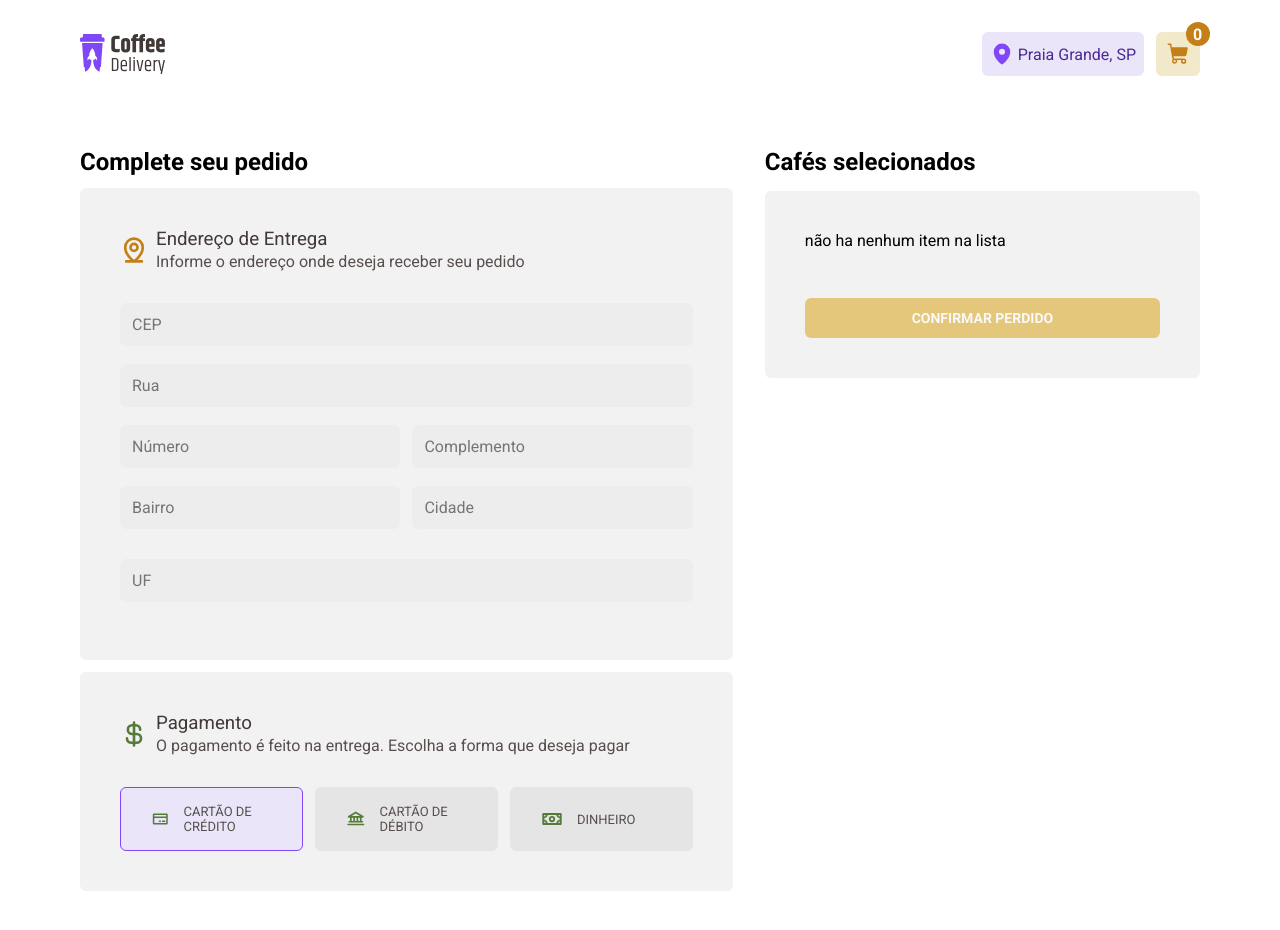
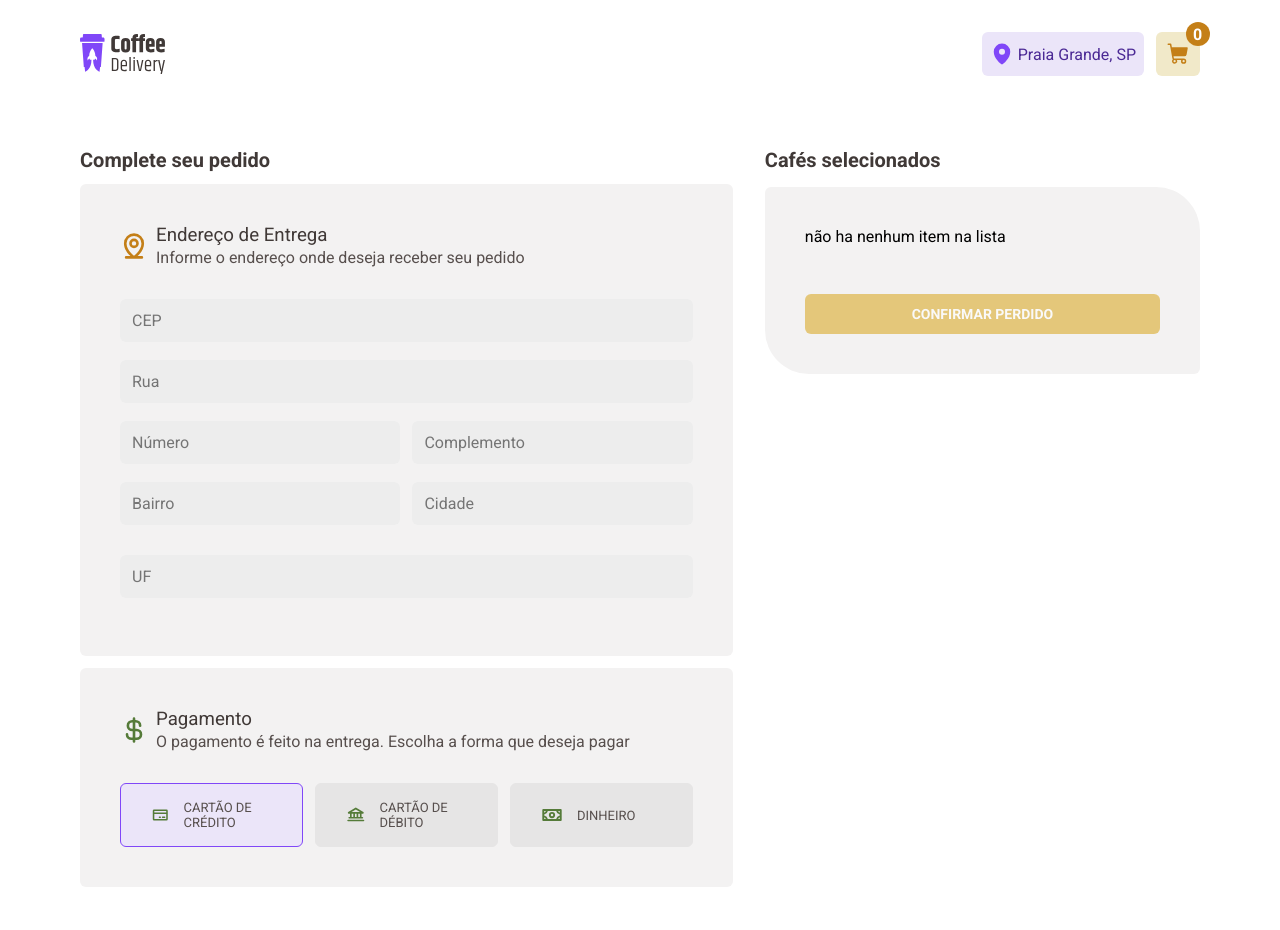
Before and after one commit to EnzoXavier1001/coffee-delivery, a React (Vite) app: page /checkout in a window 1280 px wide. Built offline with nearby package versions, Linux system fonts and the light colour scheme.

Commit message:
styles: add styles in checkout

```diff
--- a/src/pages/Checkout/index.tsx
+++ b/src/pages/Checkout/index.tsx
@@ -1,10 +1,10 @@
+import { ButtonPayment, ButtonRemove, ButtonWrapper, ButtonsWrapper, CardDivider, CheckoutContainer, CloseOrder, CoffeeCard, CoffeeCardWrapper, CoffeeDisplay, CoffeeDisplayContainer, CoffeeDisplayList, CoffeeTotalAmount, FormCheckout, FormCheckoutStyles, FormGroup, FormPayment, FormWrapper } from "./styles";
 import { Bank, CreditCard, CurrencyDollar, MapPinLine, Minus, Money, Plus, Trash } from "@phosphor-icons/react";
-import { ButtonPayment, ButtonRemove, ButtonWrapper, ButtonsWrapper, CardDivider, CheckoutContainer, CloseOrder, CoffeeCard, CoffeeCardWrapper, CoffeeDisplay, CoffeeDisplayContainer, CoffeeDisplayList, CoffeeTotalAmount, FormCheckout, FormCheckoutStyles, FormGroup, FormPayment, FormWrapper } from "./styles";
+import * as zod from 'zod'
+import { useNavigate } from "react-router-dom";
 import { useForm } from "react-hook-form";
-import * as zod from 'zod'
 import { useContext, useState } from "react";
 import { CartContext } from "../../context/CartContext";
-import { useNavigate } from "react-router-dom";
 import { formatAmount } from "../../utils/formatAmount";
 import { OrderInfo } from "../Success";
 
@@ -21,11 +21,17 @@ const CheckoutFormValidationSchema = zod.object({
 
 type CheckoutFormData = zod.infer<typeof CheckoutFormValidationSchema>
 
+interface formPayment {
+    creditCard: boolean
+    debitCard: boolean
+    money: boolean
+}
+
 export function Checkout() {
     const navigate = useNavigate()
     const { cart, handleAddCartQuantity, handleDeleteCoffee, handleRemoveCartQuantity} = useContext(CartContext)
     const { register, handleSubmit, reset } = useForm<CheckoutFormData>()
-    const [isActive, setIsActive] = useState({
+    const [isActive, setIsActive] = useState<formPayment>({
         creditCard: true,
         debitCard: false,
         money: false,
@@ -35,6 +41,7 @@ export function Checkout() {
         const itemTotal = cartItem.amount * cartItem.quantity!;
         return prevCart + itemTotal;
     }, 0);
+
 
     function handleUpdateFormPayment(payment: string) {
         switch(payment) {
--- a/src/pages/Checkout/styles.ts
+++ b/src/pages/Checkout/styles.ts
@@ -18,6 +18,12 @@ export const FormWrapper = styled.div`
     display: flex;
     flex-direction: column;
     gap: 1.2rem;
+
+    h2 {
+        color: ${props => props.theme['--base-subtitle']};
+        font-size: 2.0rem;
+        font-weight: 600;
+    }
 
     @media (max-width: 1170px) {
         flex: 1;
@@ -81,6 +87,12 @@ export const CoffeeDisplay = styled.div`
     display: flex;
     flex-direction: column;
     gap: 1.5rem;
+
+    h2 {
+        color: ${props => props.theme['--base-subtitle']};
+        font-size: 2.0rem;
+        font-weight: 600;
+    }
 
     @media (max-width: 1170px) {
         width: 100%;
@@ -172,7 +184,9 @@ export const ButtonPayment = styled.label<{ $isPaymentActive: boolean }>`
 
 `
 
-export const CoffeeDisplayContainer = styled(BaseCardLayout)``
+export const CoffeeDisplayContainer = styled(BaseCardLayout)`
+    border-radius: 6px 44px 6px 44px;
+`
 
 export const CoffeeDisplayList = styled.div`
     display: flex;
--- a/src/pages/Success/index.tsx
+++ b/src/pages/Success/index.tsx
@@ -38,7 +38,7 @@ export function Success() {
                         <SuccessIcon $background="#8047F8">
                             <MapPin size={20} color="#fff" weight="fill" />
                         </SuccessIcon>
-                        <span>Entrega em {`${orderInfo?.address?.street}, ${orderInfo?.address?.number}`} <br /> {`${orderInfo?.address?.district} - ${orderInfo?.address?.city}, ${orderInfo?.address?.uf.toUpperCase()}`}</span>
+                        <span>Entrega em <strong>{`${orderInfo?.address?.street}, ${orderInfo?.address?.number}`}</strong> <br /> {`${orderInfo?.address?.district} - ${orderInfo?.address?.city}, ${orderInfo?.address?.uf.toUpperCase()}`}</span>
                     </div>
                     <div>
                         <SuccessIcon $background="#DBAC2C">
--- a/src/pages/Success/styles.ts
+++ b/src/pages/Success/styles.ts
@@ -48,7 +48,6 @@ export const SucessInfoGroup = styled.div`
     flex-wrap: wrap;
     flex-direction: column;
     gap: 3.2rem;
-    border: 1px solid red;
     padding: 4.0rem;
 
     div {
@@ -61,6 +60,28 @@ export const SucessInfoGroup = styled.div`
     @media (max-width: 1200px) {
         order: 2;
     }
+
+    position: relative;
+	background: #fff;
+
+	/*The background extends to the outside edge of the padding. No background is drawn beneath the border.*/
+	background-clip: padding-box;
+
+	border: solid 1px transparent;
+	border-radius: 6px 36px 6px 36px;
+
+	&:before {
+		content: "";
+		position: absolute;
+		top: 0;
+		right: 0;
+		bottom: 0;
+		left: 0;
+		z-index: -1;
+		margin: -1px; /* same as border width */
+		border-radius: inherit; /* inherit container box's radius */
+		background: linear-gradient(to left, #8047F8, #DBAC2C);
+	}
 
 `
 
```
